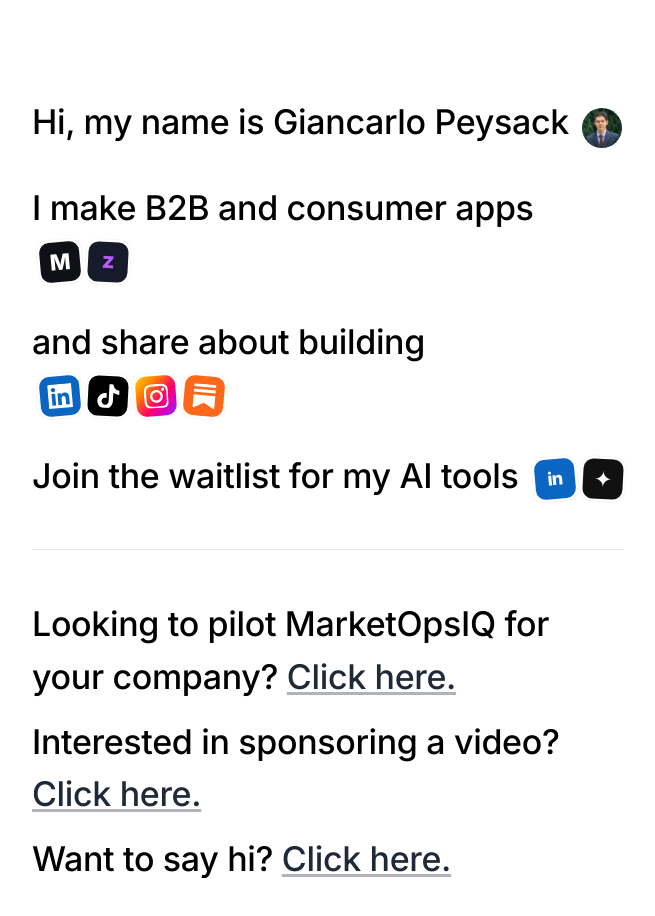
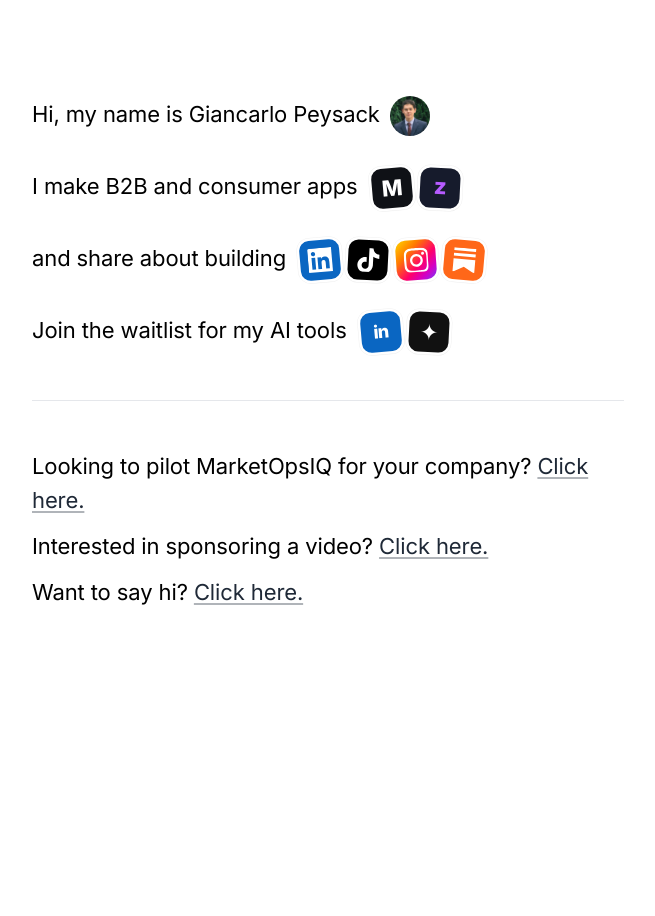
Before and after one commit to GiancarloPeysack/giancarlopeysack-com, a Next.js app: page / in a window 1280 px wide. Shown: the top 916 px of the page, without its empty margins (312-967 px from the left). After the commit the page ends 800 px from the top, so only its background shows below. Built offline with nearby package versions, Linux system fonts and the light colour scheme.

Commit message:
Drop font size to match Chris (max 22px, weight 400)

```diff
--- a/app/page.tsx
+++ b/app/page.tsx
@@ -27,10 +27,10 @@ export default function Home() {
         <article
           className="text-black"
           style={{
-            fontSize: "clamp(24px, 6.5vw, 34px)",
-            lineHeight: 1.5,
-            fontWeight: 500,
-            letterSpacing: "-0.01em",
+            fontSize: "clamp(18px, 4.5vw, 22px)",
+            lineHeight: 1.55,
+            fontWeight: 400,
+            letterSpacing: "-0.005em",
           }}
         >
           {/* Greeting + click-to-zoom avatar */}
```
